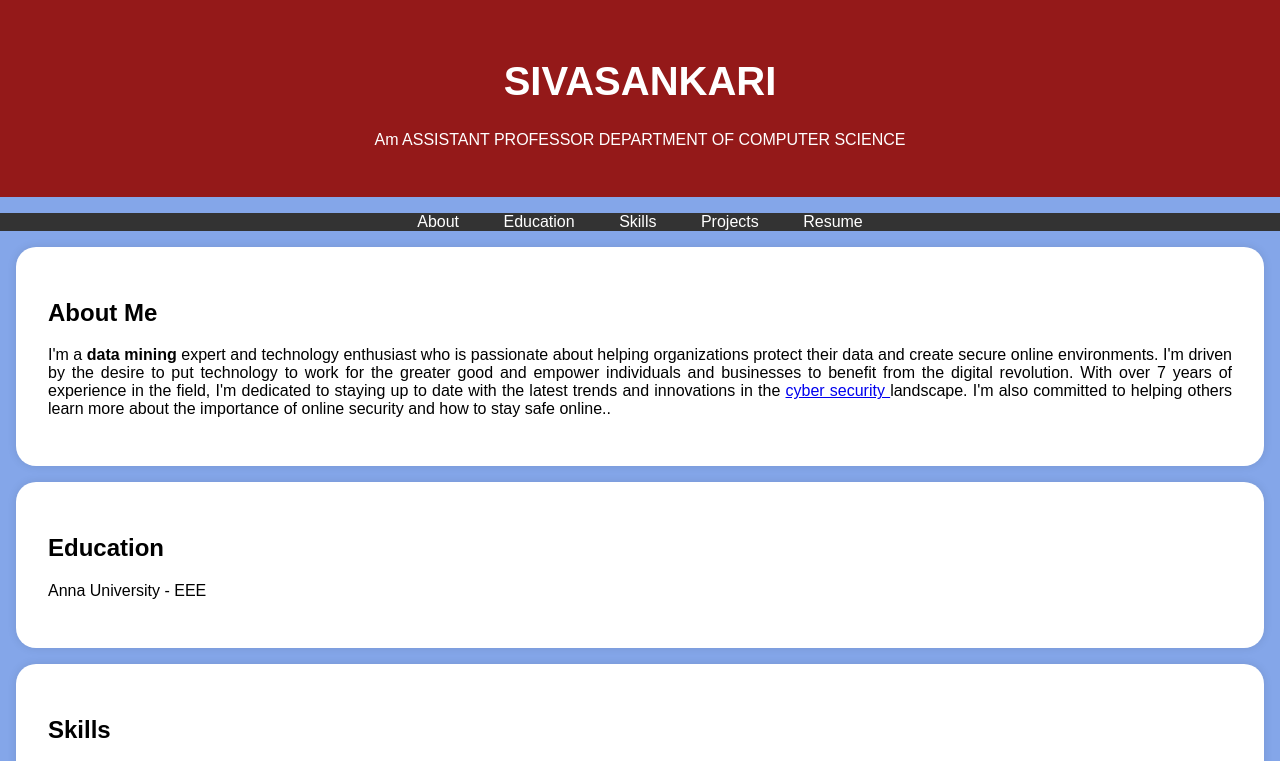
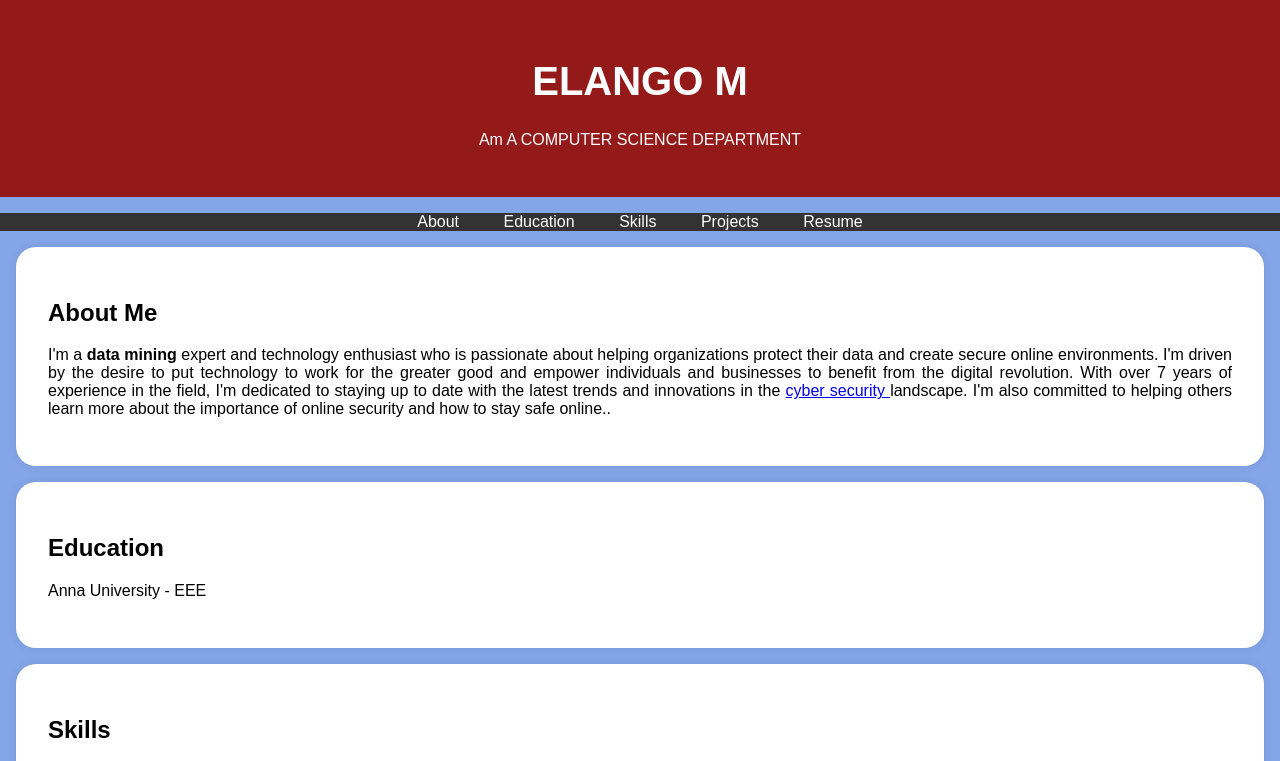
Before and after one commit to elango162005/ELANGO-, a plain HTML site: page index.html in a window 1280 px wide. Shown: the top 761 px of the page. Drawn offline with Linux system fonts and the light colour scheme.

Commit message:
Update index.html

```diff
--- a/index.html
+++ b/index.html
@@ -22,7 +22,7 @@
             font-size: 2.5rem;
         }
 
-        /* Add styles for the round profile picture */
+        /*IMG20250403103631.jpg*/
         .profile-picture {
             width: 100px; /* Adjust the size as needed */
             height: 100px;
@@ -94,10 +94,10 @@
 <body>
     <header>
         <div class="header-content">
-            <!-- Add your profile picture here -->
+            <!--IMG20250403103631.jpg -->
 
-            <h1>SIVASANKARI</h1>
-            <p>Am ASSISTANT PROFESSOR DEPARTMENT OF COMPUTER SCIENCE</p>
+            <h1>ELANGO M</h1>
+            <p>Am A COMPUTER SCIENCE DEPARTMENT</p>
         </div>
     </header>
 
@@ -170,7 +170,7 @@
     </section>
 
     <footer>
-        <p>&copy; sivasankari </p>
+        <p>&copy; elango m </p>
     </footer>
 
     <script>
```
